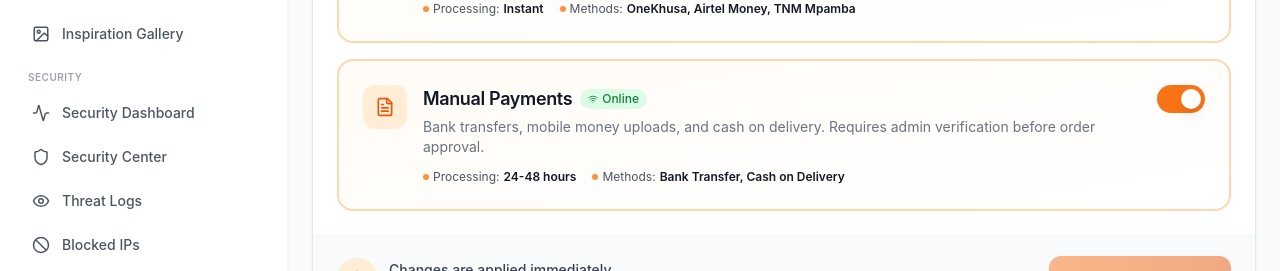
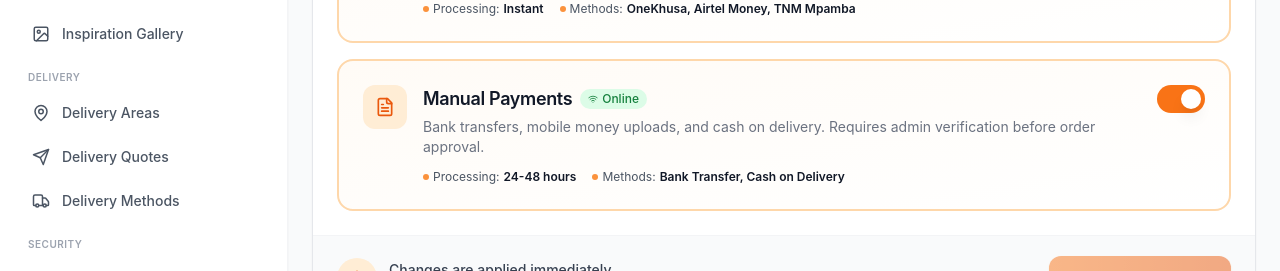
Before and after one commit to omash735-sudo/spectrumcosmo_shop, a Next.js app in the folder spectrumcosmo/: page /admin/payment-settings in a window 1280 px wide. Shown: the part 645-916 px from the top of the page. Built offline with nearby package versions, Linux system fonts and the light colour scheme; no server answers.

Commit message:
Add delivery section to admin layout

```diff
--- a/spectrumcosmo/src/app/admin/layout.tsx
+++ b/spectrumcosmo/src/app/admin/layout.tsx
@@ -43,6 +43,10 @@ import {
   AlertTriangle,
   Percent,
   Gift,
+  MapPin,
+  Send,
+  Clock,
+  RefreshCw,
 } from 'lucide-react';
 
 const navItems = [
@@ -58,6 +62,11 @@ const navItems = [
   { name: 'Hero Slides', href: '/admin/hero-slides', icon: Layout, section: 'CORE' },
   { name: 'Inspiration Gallery', href: '/admin/inspiration', icon: ImageIcon, section: 'CORE' },
 
+  // DELIVERY SECTION
+  { name: 'Delivery Areas', href: '/admin/delivery-areas', icon: MapPin, section: 'DELIVERY' },
+  { name: 'Delivery Quotes', href: '/admin/delivery-quotes', icon: Send, section: 'DELIVERY' },
+  { name: 'Delivery Methods', href: '/admin/delivery', icon: Truck, section: 'DELIVERY' },
+
   // SECURITY SECTION
   { name: 'Security Dashboard', href: '/admin/security/dashboard', icon: Activity, section: 'SECURITY' },
   { name: 'Security Center', href: '/admin/security', icon: Shield, section: 'SECURITY' },
@@ -71,7 +80,6 @@ const navItems = [
   { name: 'Payment Settings', href: '/admin/payment-settings', icon: Wallet, section: 'OPERATIONS' },
   { name: 'Payment Providers', href: '/admin/payment-providers', icon: Database, section: 'OPERATIONS' },
   { name: 'Order Statuses', href: '/admin/order-statuses', icon: Tag, section: 'OPERATIONS' },
-  { name: 'Delivery', href: '/admin/delivery', icon: Truck, section: 'OPERATIONS' },
   { name: 'Customers', href: '/admin/customers', icon: Users, section: 'OPERATIONS' },
 
   { name: 'Analytics', href: '/admin/analytics', icon: TrendingUp, section: 'GROWTH' },
@@ -151,6 +159,37 @@ function StockAlertBadge() {
   return (
     <span className="ml-auto bg-orange-500 text-white text-[10px] font-bold px-1.5 py-0.5 rounded-full min-w-[18px] text-center">
       {alertCount > 99 ? '99+' : alertCount}
+    </span>
+  );
+}
+
+// Delivery quote badge component
+function DeliveryQuoteBadge() {
+  const [quoteCount, setQuoteCount] = useState(0);
+
+  useEffect(() => {
+    const fetchQuotes = async () => {
+      try {
+        const res = await fetch('/api/admin/quote-requests?status=pending');
+        if (res.ok) {
+          const data = await res.json();
+          setQuoteCount(data.length || 0);
+        }
+      } catch (err) {
+        console.warn('Could not fetch quote count');
+      }
+    };
+
+    fetchQuotes();
+    const interval = setInterval(fetchQuotes, 30000);
+    return () => clearInterval(interval);
+  }, []);
+
+  if (quoteCount === 0) return null;
+
+  return (
+    <span className="ml-auto bg-blue-500 text-white text-[10px] font-bold px-1.5 py-0.5 rounded-full min-w-[18px] text-center">
+      {quoteCount > 99 ? '99+' : quoteCount}
     </span>
   );
 }
@@ -244,7 +283,7 @@ export default function AdminLayout({ children }: { children: React.ReactNode })
       </div>
 
       <nav className="flex-1">
-        {['CORE', 'SECURITY', 'OPERATIONS', 'GROWTH', 'SYSTEM'].map((section) => {
+        {['CORE', 'DELIVERY', 'SECURITY', 'OPERATIONS', 'GROWTH', 'SYSTEM'].map((section) => {
           const sectionItems = navItems.filter((item) => item.section === section);
           if (sectionItems.length === 0) return null;
 
@@ -257,6 +296,7 @@ export default function AdminLayout({ children }: { children: React.ReactNode })
                 const Icon = item.icon;
                 const showStockAlert = item.name === 'Inventory';
                 const showSecurityAlert = item.name === 'Security Center';
+                const showQuoteAlert = item.name === 'Delivery Quotes';
 
                 return (
                   <Link
@@ -272,6 +312,7 @@ export default function AdminLayout({ children }: { children: React.ReactNode })
                     {item.name}
                     {showStockAlert && <StockAlertBadge />}
                     {showSecurityAlert && <SecurityAlertBadge />}
+                    {showQuoteAlert && <DeliveryQuoteBadge />}
                     {isActive(item.href) && (
                       <span className="ml-auto w-1.5 h-1.5 rounded-full bg-white/70"></span>
                     )}
```
